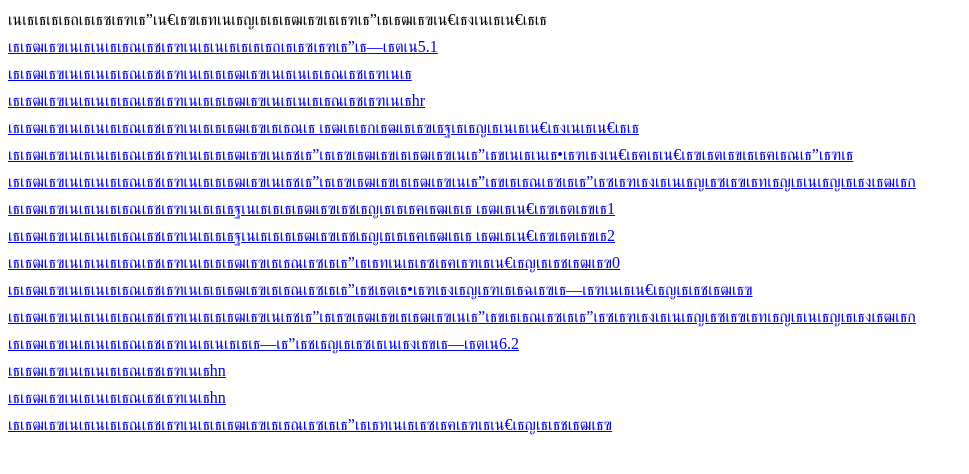
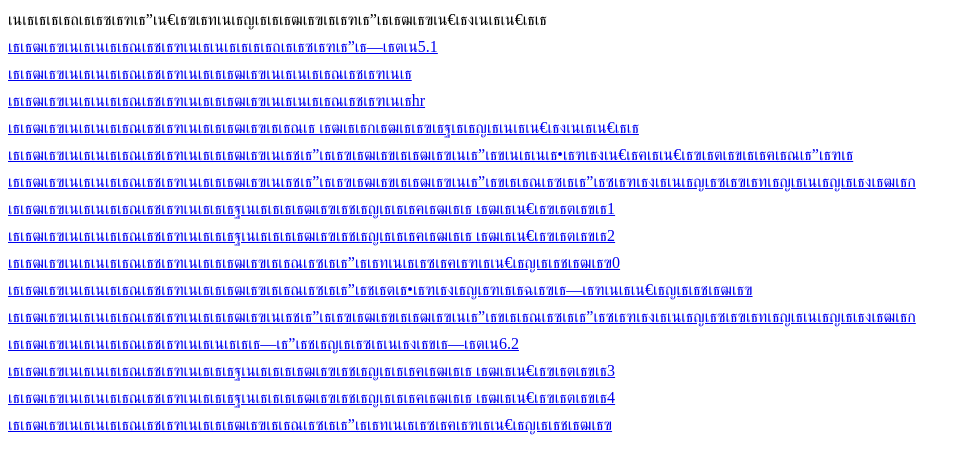
Before and after one commit to meen6767/meen6767, a plain HTML site: page index.html in a window 1280 px wide. Shown: the whole page, without its empty margins (0-969 px from the left). Drawn offline with Linux system fonts and the light colour scheme.

Commit message:
Update links for midterm exam commands

```diff
--- a/index.html
+++ b/index.html
@@ -17,8 +17,8 @@
       <a href="6.8.html" target=_blank>การใช้คำสั่งการกำหนดสีตัวอักษรทั้งเอกสาร</a><br>
       <a href="7.0.html" target=_blank>การใช้คำสั่งการแสดงรายการโดยกำหนดหัวข้อหรือข้อความ</a><br>
       <a href="tanaton1.html" target=_blank>การใช้คำสั่งแบบทดสอบหน่วยที่6.2</a><br>
-      <a href="tanaton2.html" target=_blank>การใช้คำสั่งhn</a><br>
-      <a href="tanaton3.html" target=_blank>การใช้คำสั่งhn</a><br>
+      <a href="tanaton2.html" target=_blank>การใช้คำสั่งคะแนนการสอบกลางภาคเรียน3</a><br>
+      <a href="tanaton3.html" target=_blank>การใช้คำสั่งคะแนนการสอบกลางภาคเรียน4</a><br>
       <a href="6.5.html" target=_blank>การใช้คำสั่งการกำหนดพื้นหลังเอกสาร</a><br>
   </body>
 </htm>
```
